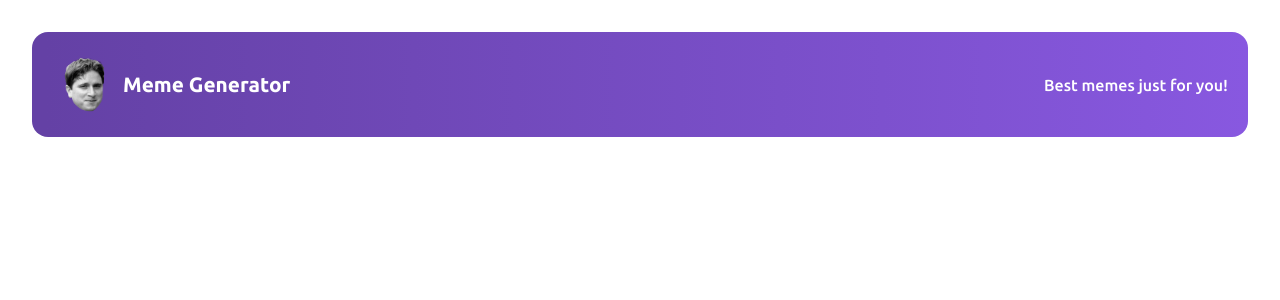
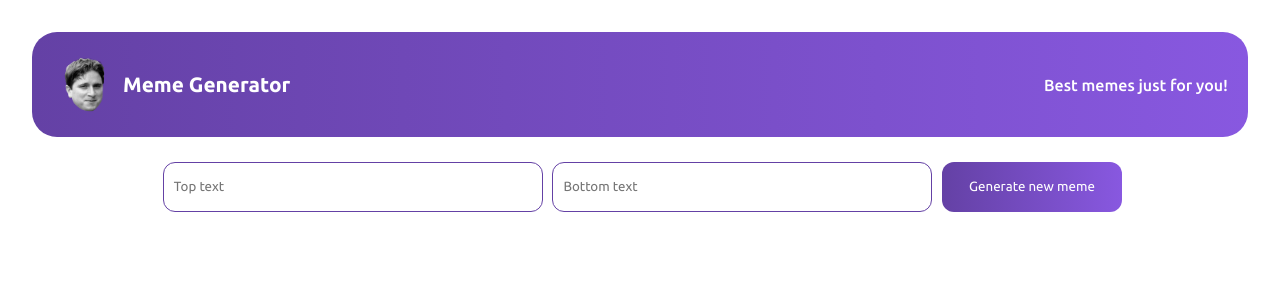
Before and after one commit to jhn322/meme-generator, a React (Vite) app: page / in a window 1280 px wide. Shown: the top 300 px of the page. Built offline with nearby package versions, Linux system fonts and the light colour scheme.

Commit message:
new jsx and styling for input and btn

```diff
--- a/src/App.jsx
+++ b/src/App.jsx
@@ -1,10 +1,12 @@
 import Header from "./Header.jsx";
+import Meme from "./Meme.jsx";
 import "./App.css";
 
 function App() {
   return (
     <div>
       <Header />
+      <Meme />
     </div>
   );
 }
--- /dev/null
+++ b/src/Meme.jsx
@@ -0,0 +1,15 @@
+import React from "react";
+
+const Meme = () => {
+  return (
+    <main>
+      <form className="meme-form">
+        <input className="meme-input" type="text" placeholder="Top text" />
+        <input className="meme-input" type="text" placeholder="Bottom text" />
+        <button className="meme-button">Generate new meme</button>
+      </form>
+    </main>
+  );
+};
+
+export default Meme;
--- a/src/index.css
+++ b/src/index.css
@@ -4,16 +4,18 @@
   padding: 0;
 }
 
-body {
+body,
+html {
   font-family: "Ubuntu", sans-serif;
 }
 
 header {
   display: flex;
   align-items: center;
+  justify-content: center;
   height: 105px;
-  border-radius: 16px;
-  background: linear-gradient(90deg, #6441a5 1.18%, #8858e0 100%);
+  border-radius: 25px;
+  background: linear-gradient(90deg, #6441a5, #8858e0);
   color: #fff;
   padding: 20px;
 }
@@ -32,3 +34,38 @@ header {
   font-size: 1rem;
   font-weight: 500;
 }
+
+.meme-form {
+  display: flex;
+  flex-direction: row;
+  align-items: center;
+  justify-content: center;
+  margin: 1.55rem auto;
+}
+
+.meme-input {
+  font-family: "Ubuntu", sans-serif;
+  border-radius: 12px;
+  width: 380px;
+  height: 50px;
+  border: 1px solid #6441a5;
+  display: flex;
+  align-items: center;
+  margin: 0 0.3rem;
+}
+
+.meme-input::placeholder {
+  padding-left: 10px;
+}
+
+.meme-button {
+  font-family: "Ubuntu", sans-serif;
+  border-radius: 12px;
+  background: linear-gradient(90deg, #6441a5, #8858e0);
+  color: #fff;
+  width: 180px;
+  height: 50px;
+  margin-left: 0.3rem;
+  border: none;
+  cursor: pointer;
+}
```
